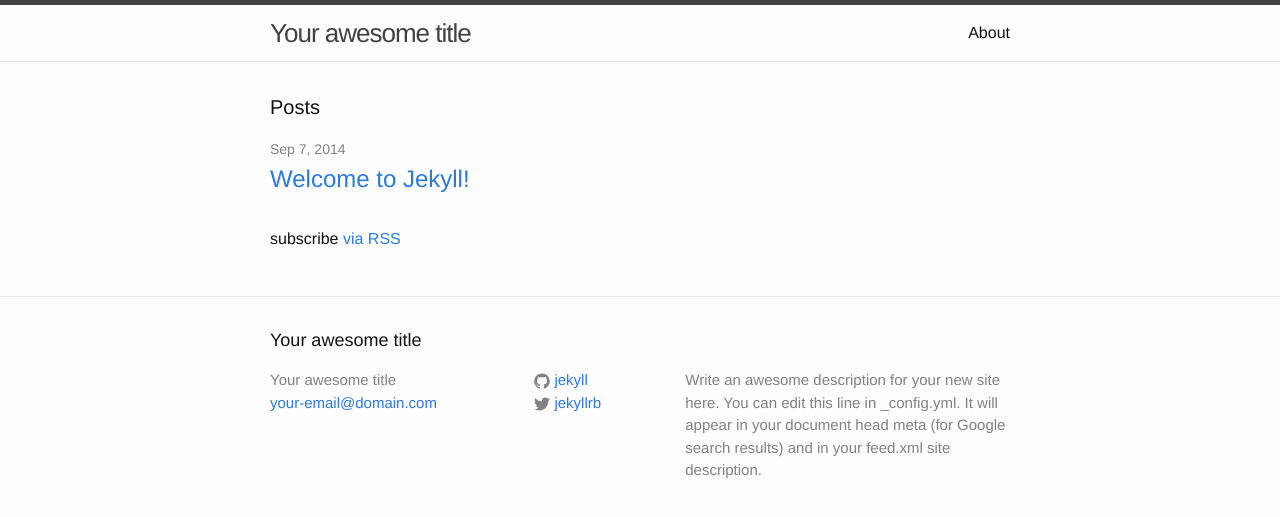
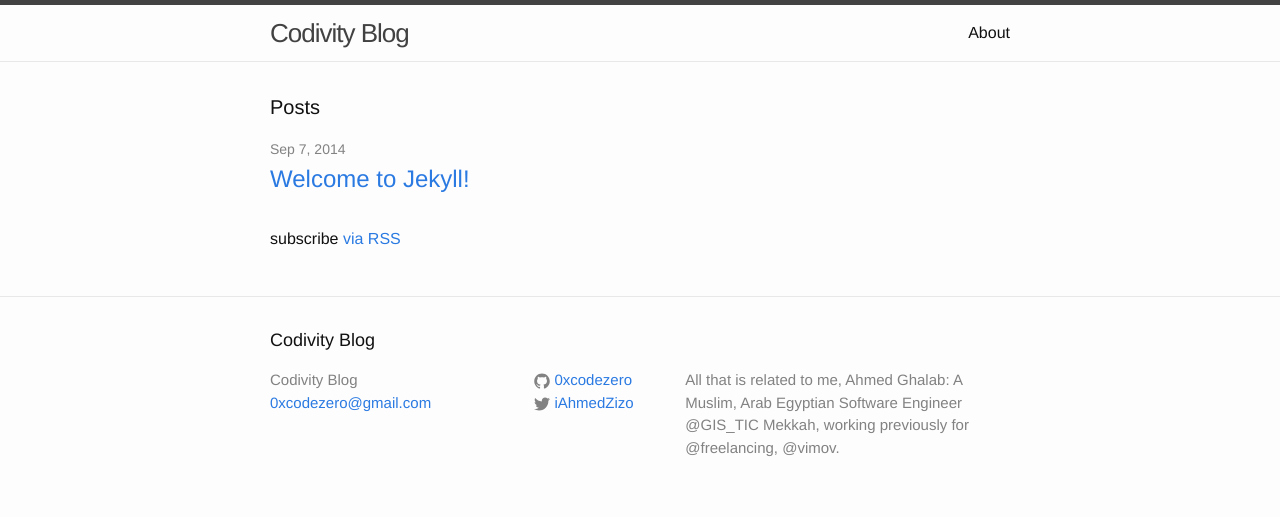
Before and after one commit to 0xcodezero/0xcodezero.github.io, a Jekyll site: the page built from index.html, in a window 1280 px wide. Shown: the top 517 px of the page. Built offline with Jekyll 4.4.1, drawn with Linux system fonts in a browser that asks for light colours.

Commit message:
fix:the website title & description , personalized Twitter Account, github

```diff
--- a/_config.yml
+++ b/_config.yml
@@ -1,14 +1,12 @@
 # Site settings
-title: Your awesome title
-email: your-email@domain.com
+title: Codivity Blog
+email: 0xcodezero@gmail.com
 description: > # this means to ignore newlines until "baseurl:"
-  Write an awesome description for your new site here. You can edit this
-  line in _config.yml. It will appear in your document head meta (for
-  Google search results) and in your feed.xml site description.
+  All that is related to me, Ahmed Ghalab: A Muslim, Arab Egyptian Software Engineer @GIS_TIC Mekkah, working previously for @freelancing, @vimov.
 baseurl: "" # the subpath of your site, e.g. /blog/
-url: "http://yourdomain.com" # the base hostname & protocol for your site
-twitter_username: jekyllrb
-github_username:  jekyll
+url: "https://0xcodezero.github.io" # the base hostname & protocol for your site
+twitter_username: iAhmedZizo
+github_username:  0xcodezero
 
 # Build settings
 markdown: kramdown
```
Also changed, not shown: 8 other files.
